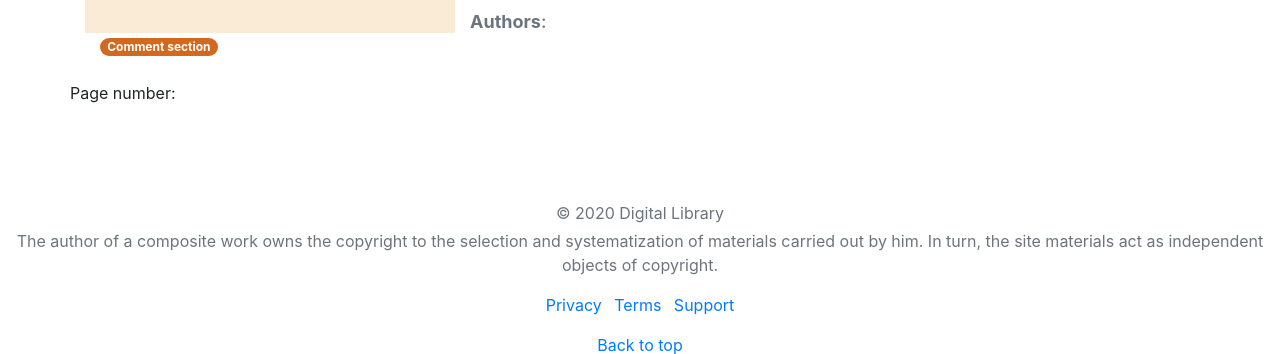
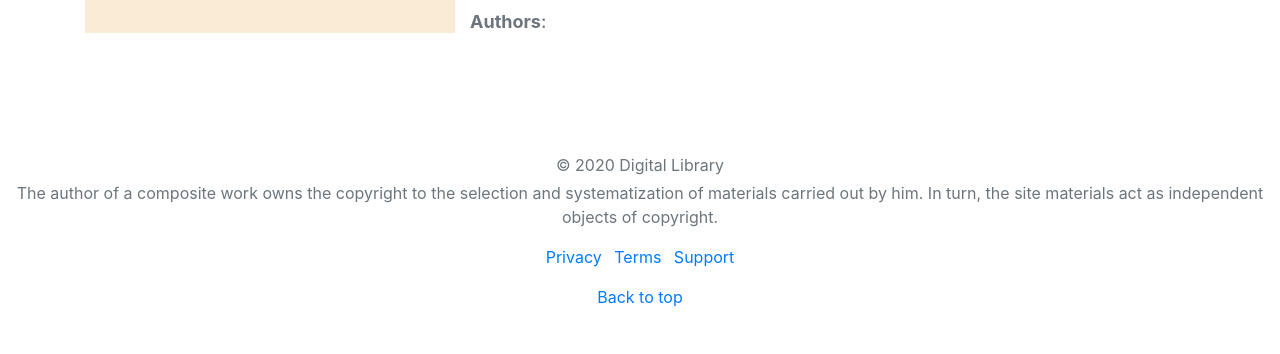
Before and after one commit to PurplePegasuss/Digital-Library-BS19-06, a Flask app: template digital_library/views/templates/material.html in a window 1280 px wide. Shown: the part 164-518 px from the top of the page. Run offline with Flask 2, Linux system fonts and the light colour scheme; the template is opened without the code that fills it, so the values that code supplies are empty; some libraries are stand-ins or nearby versions.

Commit message:
FIXED minor bugs;

```diff
--- a/digital_library/views/index.py
+++ b/digital_library/views/index.py
@@ -78,6 +78,7 @@ def material_overview(material_id=None):
         per_page=current_app.config['COMMENTS_PER_PAGE'],
         total=len(comments_all),
         page=page,
+        bs_version=4,
         record_name='Comments'
     )
 
@@ -85,6 +86,5 @@ def material_overview(material_id=None):
                            material=material,
                            comments=comment_page,
                            pagination=pagination,
-                           bs_version=4,
                            page=page,
                            comments_per_page=current_app.config["COMMENTS_PER_PAGE"])
--- a/digital_library/views/templates/material.html
+++ b/digital_library/views/templates/material.html
@@ -36,9 +36,6 @@
                         </div>
                 </div>
             </div>
-            <div class="footer">
-                    <a class="badge badge-pill bg-moodle" href={{url_for('index.material_comment_section', material_id = material.id)}}>Comment section</a>
-            </div>
         </div>
     </div>
 
@@ -66,7 +63,6 @@
                 </div>
             {% endfor %}
 
-            Page number: {{ page }}
             {{ pagination.links }}
         </div>
     </div>
```
